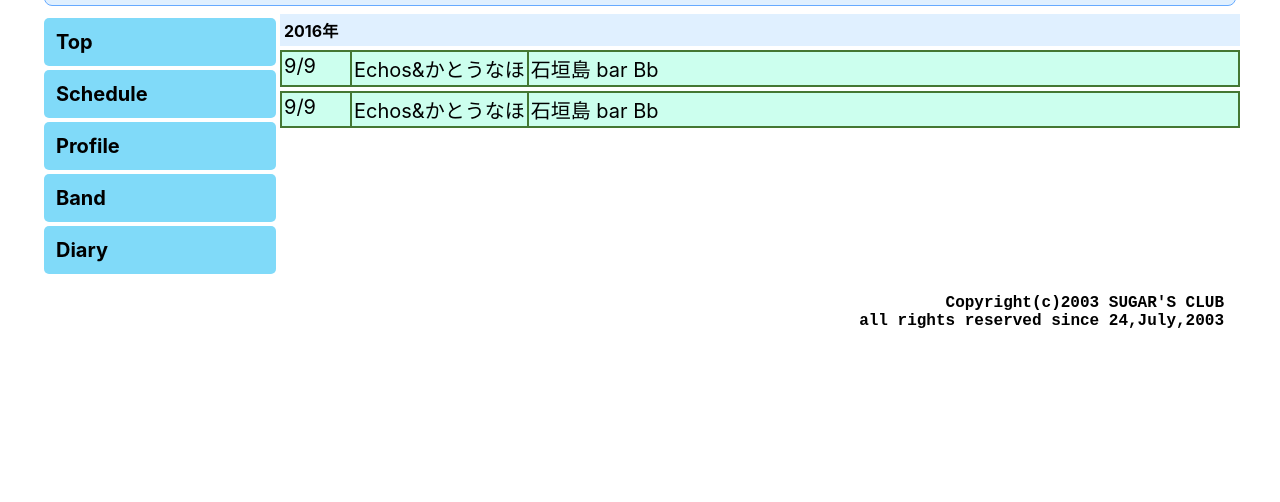
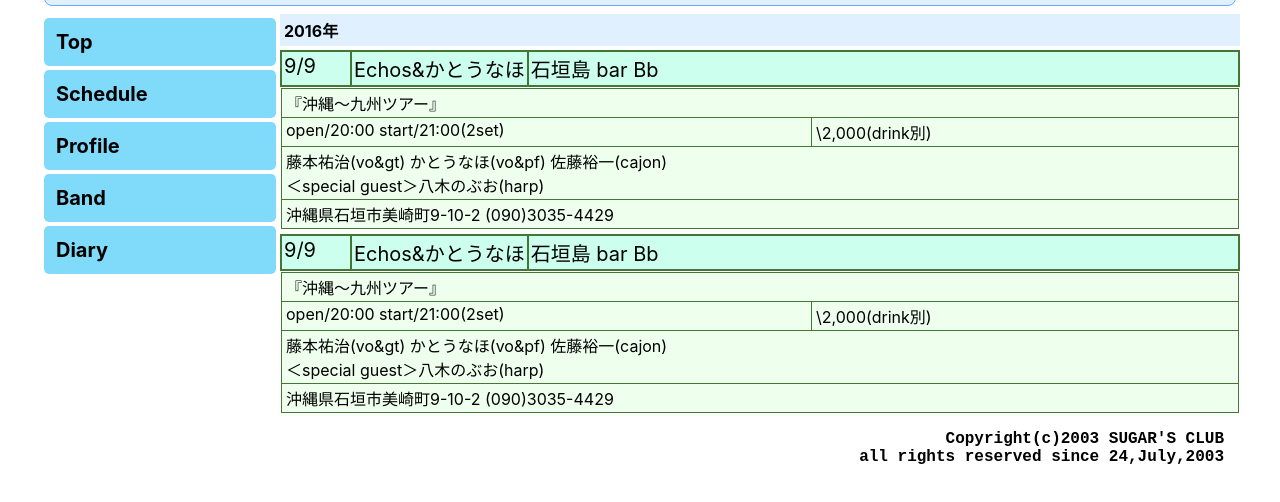
Before and after one commit to sugarsdrums/sugarsdrums.github.io, a plain HTML site: page schedule.html in a window 1280 px wide. Shown: the part 74-576 px from the top of the page. Drawn offline with Linux system fonts and the light colour scheme.

```diff
--- a/css/sugarsdrums.css
+++ b/css/sugarsdrums.css
@@ -124,10 +124,11 @@
   border-color : white;
   background-color : #447733;
   display : none;
+  font-size : 12px;
 }
 .live-title,.live-member,.live-address{
   margin : 1px;
-  padding : 2px;
+  padding : 2px 4px;
   background-color : #EEFFEE;
 }
 .live-info{
@@ -136,13 +137,14 @@
 }
 .live-info > div{
   flex-grow : 1;
-  padding : 2px;
+  padding : 2px 4px;
   background-color : #EEFFEE;
 }
 .live-time{
   margin-right : 1px;
 }
 
+/* PC向け */
 @media screen and (min-width:800px){
   body{
     font-size : 20px;
@@ -164,4 +166,8 @@
   footer{
     font-size : 16px;
   }
+  .schedule-detail{
+    display : block;
+    font-size : 16px;
+  }
 }
```
